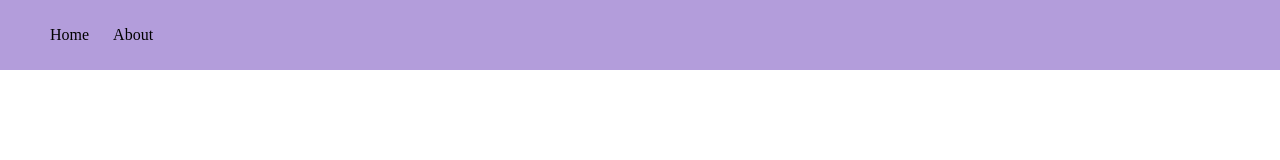
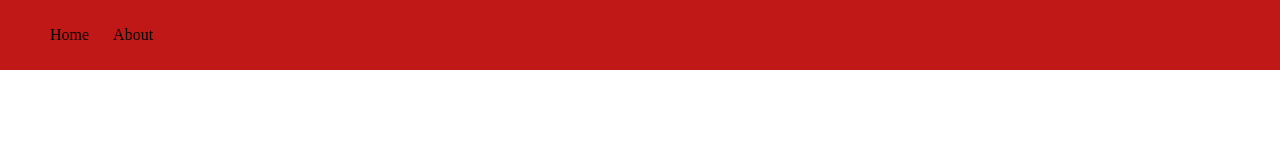
Before and after one commit to Jacksonmchugh/html-portfolio, a plain HTML site: page index.html in a window 1280 px wide. Drawn offline with Linux system fonts and the light colour scheme.

Commit message:
changed nav color'

```diff
--- a/style.css
+++ b/style.css
@@ -4,7 +4,7 @@ html {
   padding: 0;
 }
 nav {
-    background-color: #b39ddb;
+    background-color: #c01717;
     padding: 10px 0;
   }
 element {
```
